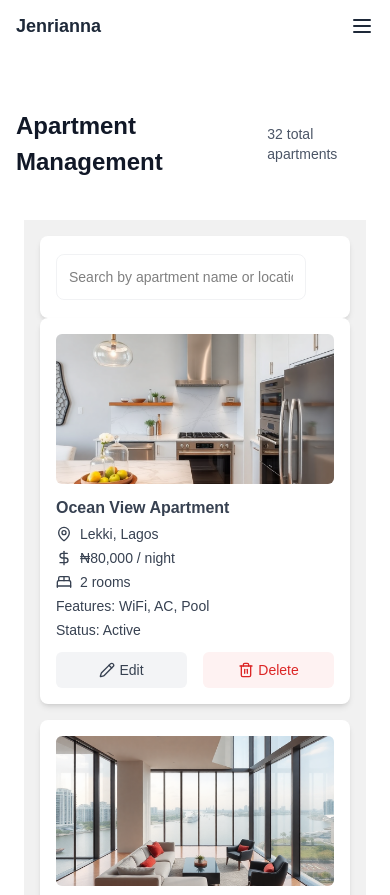
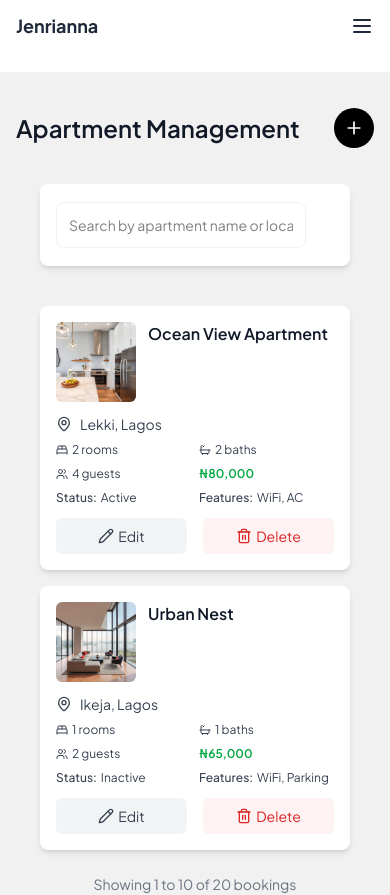
Before and after one commit to nancy-amam/jenriana, a Next.js app: page /admin/apartments in a window 390 px wide. Shown: the top 895 px of the page. Built offline with nearby package versions, Linux system fonts and the light colour scheme.

Commit message:
worked on admin pages

```diff
--- a/src/app/admin/apartments/page.tsx
+++ b/src/app/admin/apartments/page.tsx
@@ -1,6 +1,6 @@
 'use client';
 
-import { Pencil, Trash2, MapPin, BedDouble, DollarSign } from 'lucide-react';
+import { Pencil, Trash2, MapPin, BedDouble, DollarSign, Users, Bath } from 'lucide-react';
 import Image from 'next/image';
 import { useState } from 'react';
 import AddApartmentModal from '../components/add-apartment';
@@ -12,6 +12,8 @@ const apartments = [
     location: 'Lekki, Lagos',
     pricePerNight: 80000,
     rooms: 2,
+    baths: 2,
+      guests: 4,
     features: ['WiFi', 'AC', 'Pool'],
     image: '/images/image18.png',
     status: 'Active',
@@ -23,6 +25,8 @@ const apartments = [
     location: 'Ikeja, Lagos',
     pricePerNight: 65000,
     rooms: 1,
+    baths: 1,
+    guests: 2,
     features: ['WiFi', 'Parking'],
     image: '/images/image20.png',
     status: 'Inactive',
@@ -35,9 +39,9 @@ export default function ApartmentsManagementPage() {
   const [isModalOpen, setIsModalOpen] = useState(false);
 
   return (
-    <div className="p-4 sm:p-6 bg-[#f1f1f1] min-h-screen ">
+    <div className="p-4 sm:p-6  bg-[#f1f1f1] min-h-screen ">
       {/* Search Card */}
-      <div className="w-full h-[82px] bg-white shadow-md rounded-lg flex items-center px-4 gap-4 ">
+      <div className="w-full mb-10 h-[82px] bg-white shadow-md rounded-lg flex items-center px-4 gap-4 mt-[-20px]">
         <input
           type="text"
           placeholder="Search by apartment name or location"
@@ -113,10 +117,11 @@ export default function ApartmentsManagementPage() {
 
       {/* Apartment Cards (Mobile) */}
     <div className="md:hidden space-y-4">
-
   {apartments.map((apt) => (
     <div key={apt.id} className="bg-white rounded-lg shadow-md p-4 space-y-3">
-            <div className="relative w-full h-[150px] rounded-md overflow-hidden">
+      {/* Image and Name Row */}
+      <div className="flex gap-3">
+        <div className="relative w-20 h-20 rounded-md overflow-hidden flex-shrink-0">
           <Image
             src={apt.image}
             alt={apt.name}
@@ -124,18 +129,56 @@ export default function ApartmentsManagementPage() {
             className="object-cover"
           />
         </div>
-            <div className="text-sm text-[#374151] space-y-1">
-              <p className="text-base font-semibold">{apt.name}</p>
-              <p className="flex items-center gap-2"><MapPin className="w-4 h-4" /> {apt.location}</p>
-              <p className="flex items-center gap-2"><DollarSign className="w-4 h-4" /> ₦{apt.pricePerNight.toLocaleString()} / night</p>
-              <p className="flex items-center gap-2"><BedDouble className="w-4 h-4" /> {apt.rooms} rooms</p>
-              <p><span className="font-medium">Features:</span> {apt.features.join(', ')}</p>
-              <p><span className="font-medium">Status:</span> {apt.status}</p>
+        <div className="flex-1">
+          <p className="text-base font-semibold text-[#111827]">{apt.name}</p>
         </div>
+      </div>
+
+      {/* Details Section */}
+      <div className="text-sm text-[#374151] space-y-2">
+        {/* Location */}
+        <p className="flex items-center gap-2">
+          <MapPin className="w-4 h-4" /> {apt.location}
+        </p>
+
+        {/* 3x2 Grid for Details (3 rows, 2 columns) */}
+        <div className="grid grid-cols-2 gap-2 text-xs">
+          {/* Row 1 */}
+          <div className="flex items-center gap-1">
+            <BedDouble className="w-3 h-3" />
+            <span>{apt.rooms} rooms</span>
+          </div>
+          <div className="flex items-center gap-1">
+            <Bath className="w-3 h-3" />
+            <span>{apt.baths} baths</span>
+          </div>
+
+          {/* Row 2 */}
+          <div className="flex items-center gap-1">
+            <Users className="w-3 h-3" />
+            <span>{apt.guests} guests</span>
+          </div>
+          <div className="flex items-center gap-1 text-green-600 font-semibold">
+            <span>₦{apt.pricePerNight.toLocaleString()}</span>
+          </div>
+
+          {/* Row 3 */}
+          <div className="flex items-center gap-1">
+            <span className="font-medium">Status:</span>
+            <span>{apt.status}</span>
+          </div>
+          <div className="flex items-center gap-1">
+            <span className="font-medium">Features:</span>
+            <span>{apt.features.slice(0, 2).join(', ')}</span>
+          </div>
+        </div>
+      </div>
+
+      {/* Action Buttons */}
       <div className="flex gap-4 mt-2">
         <button
           onClick={() => setIsModalOpen(true)}
-               className="flex-1 bg-[#f3f4f6] text-[#374151]  text-sm py-2 rounded-md flex items-center justify-center gap-1">
+          className="flex-1 bg-[#f3f4f6] text-[#374151] text-sm py-2 rounded-md flex items-center justify-center gap-1">
           <Pencil className="w-4 h-4" /> Edit
         </button>
         <button className="flex-1 bg-[#fef2f2] text-[#dc2626] text-sm py-2 rounded-md flex items-center justify-center gap-1">
--- a/src/app/admin/components/admin-sidebar.tsx
+++ b/src/app/admin/components/admin-sidebar.tsx
@@ -52,7 +52,7 @@ export default function AdminSidebar({ isMobile = false, onLinkClick }: AdminSid
       {/* Desktop Sidebar */}
       <aside className="hidden md:block w-64 bg-white p-4">
         <h2 className="text-[24px] text-[#1e1e1e] font-bold mb-6">Jenrianna</h2>
-        <ul className="space-y-4 mt-10">
+        <ul className="space-y-4 mt-20">
           {links.map((link) => {
             const isActive = pathname.startsWith(link.href);
             return (
--- a/src/app/admin/guests/page.tsx
+++ b/src/app/admin/guests/page.tsx
@@ -26,7 +26,7 @@ export default function AdminGuestsPage() {
   return (
     <div className="p-4 sm:p-6 bg-[#f1f1f1] min-h-screen">
       {/* Search */}
-      <div className="w-full max-w-[1090px] h-[82px] bg-white rounded-lg shadow-md px-4 py-4 flex items-center gap-4 mb-6">
+      <div className="  w-full max-w-[1090px] h-[82px] bg-white rounded-lg shadow-md px-4 py-4 flex items-center gap-4 md:mb-6 mt-[-20px]">
         <input
           type="text"
           placeholder="Search by guest name or email"
@@ -37,7 +37,7 @@ export default function AdminGuestsPage() {
       </div>
 
       {/* Desktop Table */}
-      <div className="hidden lg:block w-full max-w-[1090px] bg-white rounded-lg shadow-md p-4">
+      <div className="hidden lg:block w-full max-w-[1090px] bg-white rounded-lg shadow-md p-4 ">
         <table className="w-full text-sm text-left">
           <thead className="text-xs text-[#4b5566] uppercase">
             <tr>
@@ -70,7 +70,7 @@ export default function AdminGuestsPage() {
       </div>
 
       {/* Mobile Cards */}
-      <div className="lg:hidden space-y-4">
+      <div className="lg:hidden space-y-4 mt-6">
         {dummyGuests.map((guest) => (
           <div
             key={guest.id}
@@ -83,10 +83,10 @@ export default function AdminGuestsPage() {
               Total Bookings: {guest.totalBookings}
             </p>
             <div className="flex gap-4 mt-4">
-              <button className="flex-1 bg-blue-600 text-white py-2 rounded-md text-sm font-medium flex items-center justify-center gap-1">
+              <button className="flex-1 bg-[#f3f4f6] text-[#374151]  py-2 rounded-md text-sm font-medium flex items-center justify-center gap-1">
                 <Pencil className="w-4 h-4" /> Edit
               </button>
-              <button className="flex-1 bg-red-600 text-white py-2 rounded-md text-sm font-medium flex items-center justify-center gap-1">
+              <button className="flex-1 bg-[#fef2f2] text-[#dc2626]  py-2 rounded-md text-sm font-medium flex items-center justify-center gap-1">
                 <Trash2 className="w-4 h-4" /> Delete
               </button>
             </div>
--- a/src/app/admin/layout.tsx
+++ b/src/app/admin/layout.tsx
@@ -1,10 +1,11 @@
 'use client';
 
 import { usePathname } from 'next/navigation';
-import { Menu } from 'lucide-react';
+import { Menu, Plus } from 'lucide-react';
 import AdminSidebar from './components/admin-sidebar';
 import AdminNavbar from './components/admin-navbar';
 import { useState } from 'react';
+import AddApartmentModal from './components/add-apartment';
 
 const getPageTitle = (path: string) => {
   if (path.includes('/apartments')) return 'Apartment Management';
@@ -14,9 +15,8 @@ const getPageTitle = (path: string) => {
 };
 
 const getPageCount = (path: string) => {
-  if (path.includes('/bookings')) return '47 total bookings';
-  if (path.includes('/apartments')) return '32 total apartments';
-  if (path.includes('/guests')) return '126 total users';
+  if (path.includes('/bookings')) return '';
+  if (path.includes('/guests')) return '';
   return '';
 };
 
@@ -25,9 +25,13 @@ export default function AdminLayout({ children }: { children: React.ReactNode })
   const title = getPageTitle(pathname);
   const count = getPageCount(pathname);
   const [mobileMenuOpen, setMobileMenuOpen] = useState(false);
+  const [isModalOpen, setIsModalOpen] = useState(false);
+
+  const isApartmentsPage = pathname.includes('/apartments');
 
   return (
-    <div className="flex flex-col min-h-screen ">
+    <>
+      <div className="flex flex-col min-h-screen bg-[#f1f1f1]">
         {/* Mobile Navbar */}
         <div className="md:hidden bg-white">
           <nav className="flex items-center justify-between px-4 py-3">
@@ -50,11 +54,21 @@ export default function AdminLayout({ children }: { children: React.ReactNode })
             </div>
           )}
 
-        {/* Page title & count */}
-        <div className="p-4 mt-10">
-          <div className="flex items-center gap-2">
-            <h1 className="text-[24px] font-semibold text-[#111827]">{title}</h1>
-            {count && <span className="text-sm text-[#4b5566]">{count}</span>}
+          {/* Page title & count/add button */}
+          <div className="p-4 mt-5 bg-[#f1f1f1]">
+            <div className="flex items-center gap-2 justify-between ">
+              <h1 className="text-[24px] font-semibold mt-5 text-[#111827]">{title}</h1>
+              {isApartmentsPage ? (
+                <button
+                  onClick={() => setIsModalOpen(true)}
+                  className="flex items-center mt-5 justify-center w-10 h-10 bg-black hover:bg-gray-800 text-white rounded-full transition-colors"
+                  aria-label="Add apartment"
+                >
+                  <Plus className="h-5 w-5" />
+                </button>
+              ) : (
+                count && <span className="text-sm text-[#4b5566]">{count}</span>
+              )}
             </div>
           </div>
         </div>
@@ -73,5 +87,8 @@ export default function AdminLayout({ children }: { children: React.ReactNode })
           <main className="p-6">{children}</main>
         </div>
       </div>
+
+      <AddApartmentModal open={isModalOpen} onClose={() => setIsModalOpen(false)} />
+    </>
   );
 }
--- a/src/app/globals.css
+++ b/src/app/globals.css
@@ -1,4 +1,7 @@
+@import url('https://fonts.googleapis.com/css2?family=Plus+Jakarta+Sans:wght@200;300;400;500;600;700;800&display=swap');
+
 @import "tailwindcss";
+
 
 :root {
   --background: #ffffff;
@@ -37,3 +40,8 @@ body {
   -ms-overflow-style: none; /* IE and Edge */
   scrollbar-width: none; /* Firefox */
 }
+
+
+* {
+  font-family: 'Plus Jakarta Sans', sans-serif;
+}
```
Also changed, not shown: src/app/admin/bookings/page.tsx (+33 -11 lines). Lines whose indentation alone changed are shown as unchanged.
